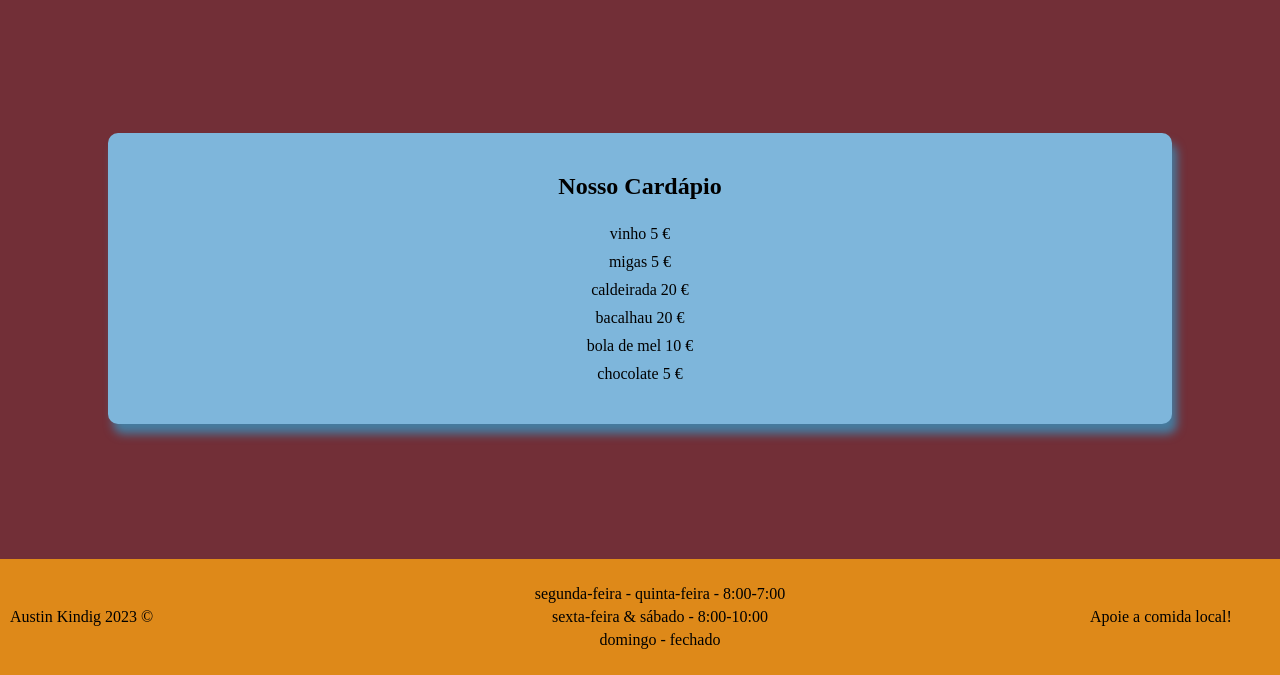
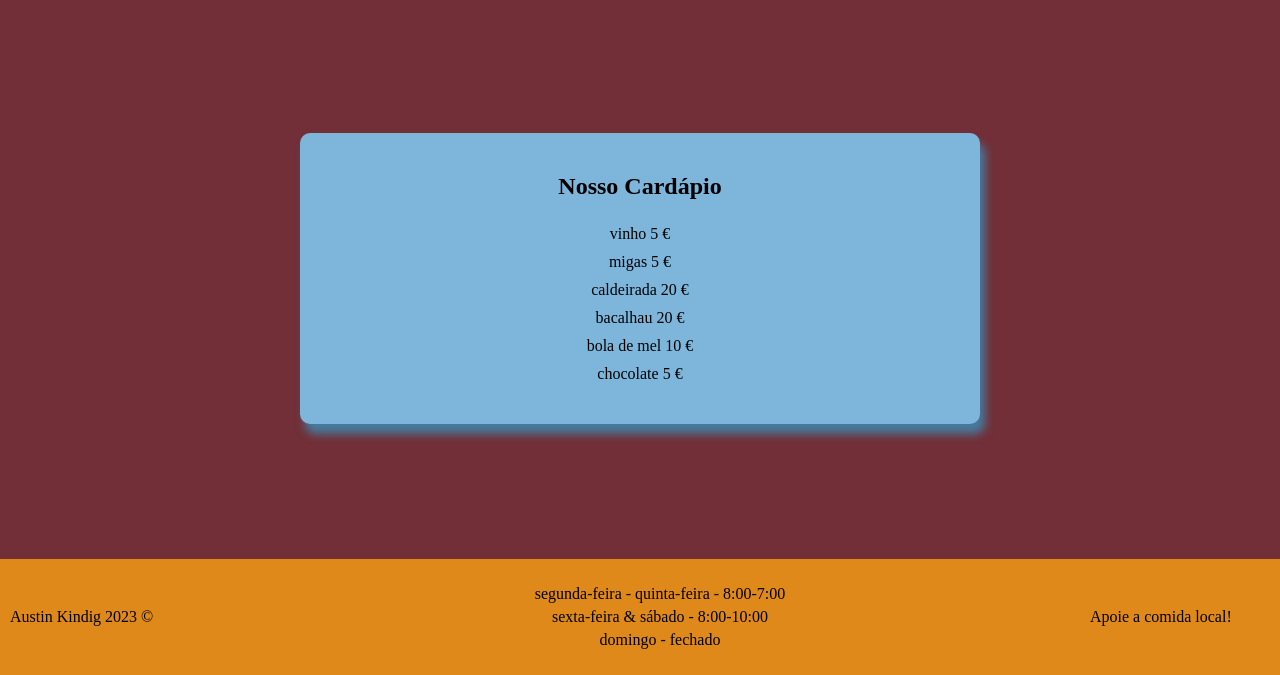
Before and after one commit to Austin-Kindig/top-restaurant-page, a website built with webpack: page src/template.html in a window 1280 px wide. Both pictures are taken after a click on the button "Cardápio". Shown: the part 125-800 px from the top of the page. Built offline with nearby package versions, Linux system fonts and the light colour scheme.

Commit message:
bundle for production

```diff
--- a/src/style.css
+++ b/src/style.css
@@ -58,7 +58,10 @@ main {
     margin: auto;
     padding: 20px;
     box-shadow: 5px 10px 10px #457ca0;
-    width: 80%;
+    width: 70%;
+}
+#menu {
+    width: 50%;
 }
 
 #menu>ul {
--- a/webpack.config.js
+++ b/webpack.config.js
@@ -2,7 +2,7 @@ const path = require('path');
 const HtmlWebpackPlugin = require('html-webpack-plugin');
 
 module.exports = {
-  mode: 'development',
+  mode: 'production',
   entry: './src/index.js',
   output: {
     filename: 'main.js',
```
Also changed, not shown: dist/37ab8ee3b48353fddb69.png (added), dist/index.html (added), dist/main.js (added).
